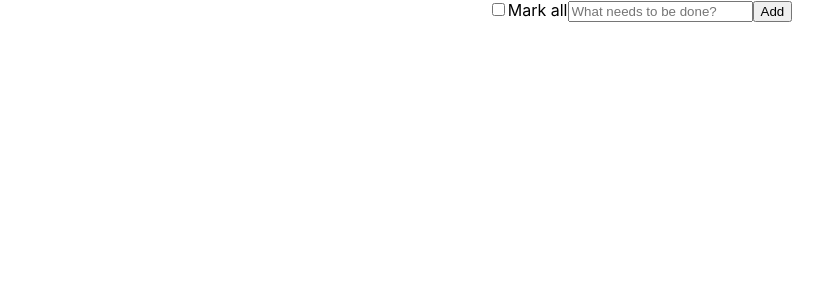
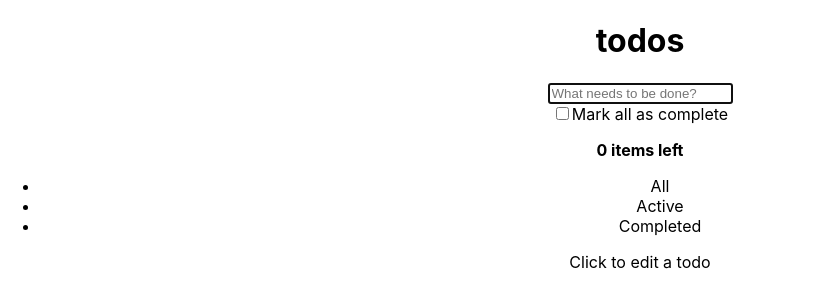
Before and after one commit to ozlemezgi/todo-app, a React (Create React App) app: page / in a window 1280 px wide. Shown: the top 308 px of the page, without its empty margins (0-832 px from the left). Built offline with nearby package versions, Linux system fonts and the light colour scheme.

Commit message:
html kısımları task'ta istenilen biçime getirildi

```diff
--- a/src/components/Todo/Footer/index.js
+++ b/src/components/Todo/Footer/index.js
@@ -3,7 +3,11 @@ import React from 'react'
 function Footer() {
   return (
     <div>
-
+    <footer class="info">
+	    <p>Click to edit a todo</p>
+	    {/* <p>Created by <a href="https://d12n.me/">Dmitry Sharabin</a></p>
+	    <p>Part of <a href="http://todomvc.com">TodoMVC</a></p> */}
+    </footer>
     </div>
   )
 }
--- a/src/components/Todo/Header/index.js
+++ b/src/components/Todo/Header/index.js
@@ -3,16 +3,22 @@ import { useState ,useEffect } from 'react';
 
 function Header({addToDo ,toDos}) {
 
-    const [form , setForm] = useState({task:""});
+    const initialFormValues = {task:"" ,toDoActive: true}
+    const [form , setForm] = useState(initialFormValues);
 
 //kayıt olduktan sonra input barın sıfırlanması
     useEffect(() =>{
-        setForm({task:""})
+        setForm(initialFormValues)
     },[toDos])
+
+
+    useEffect(() => {
+        setForm(initialFormValues)
+    }, [])
 
  //Inputa değer girme
     const onChangeInput = (e) => {
-        setForm({...form ,[e.target.name]:e.target.value})
+        setForm({...form ,[e.target.name]:e.target.value, toDoActive: true})
     }
 
  //Butonun çalışması
@@ -25,32 +31,26 @@ function Header({addToDo ,toDos}) {
         }
 
         addToDo([...toDos ,form]);
-
     }
 
     return (
+        <header className='header'>
+            <h1>todos</h1>
                 <form onSubmit={onSubmit}>
                      <div>
-
-        {/* Check Box */}
-        <input className="toggle-all" type="checkbox" />
-                <label htmlFor="toggle-all">
-                    Mark all
-                </label>
-
 {/* Input */}
                         <input
                         name="task"
+                        className="new-todo"
                         onChange={onChangeInput}
                         value={form.task}
-        placeholder='What needs to be done?'></input>
-
-        {/* daha sonra bunu inputta enter'a basıldığında çalışacak hale getir! */}
-        <button >Add</button>
-
+                        placeholder='What needs to be done?'
+                        autoFocus
+                        ></input>
 
                     </div>
                 </form>
+            </header>
     );
 }
 
--- a/src/components/Todo/List/index.js
+++ b/src/components/Todo/List/index.js
@@ -1,29 +1,61 @@
 import React from 'react'
 
 function List({toDos}) {
+
   return (
-    <div>
-       <ul>
+  <div>
+      <section>
+        <input className="toggle-all" type="checkbox" />
+				<label htmlFor="toggle-all" >Mark all as complete</label>
 
+        <ul className='todo-list'>
+          {toDos.map((toDo, i) => (
+            <li key={i}>
+            <div className="view" >
 
+{/* Checkbox */}
+              <input property="done" className="toggle" type="checkbox" />
+{/* toDos */}
+              <label>{toDo.task}</label>
+{/* x */}
+            <button className="destroy" mv-action="delete(todo)">x</button>
 
-       {toDos.map((toDo, i) => (
-          <li key={i}>
-            {/* Checkbox */}
-            <input property="done" className="toggle" type="checkbox" />
-            {/* toDos */}
-            {toDo.task}
-            {/* x butonu */}
-            <button className="destroy" mv-action="delete(todo)">X</button>
+            </div>
           </li>
-        ))}
+          ))}
+        </ul>
+      </section>
 
+<footer className="footer">
 
+  {/* <!-- This should be `0 items left` by default --> */}
+		<span class="todo-count">
+			<strong mv-value="todoLeft">0 items left</strong>
+		</span>
 
+		<ul class="filters">
+			<li>
+				<a class="[if(activeFilter = 'all', 'selected')]"
+					mv-action="set(activeFilter, 'all')">All</a>
+			</li>
+			<li>
+				<a class="[if(activeFilter = 'active', 'selected')]"
+					mv-action="set(activeFilter, 'active')">Active</a>
+			</li>
+			<li>
+				<a class="[if(activeFilter = 'completed', 'selected')]"
+					mv-action="set(activeFilter, 'completed')">Completed</a>
+			</li>
+		</ul>
+		{/* <!-- Hidden if no completed items are left ↓ --> */}
+		<button hidden="[todoDone = 0]"
+				  class="clear-completed"
+				  mv-action="delete(todo where done)">
+			Clear completed
+		</button>
+</footer>
+</div>
 
-
-       </ul>
-    </div>
   )
 }
 
--- a/src/components/Todo/index.js
+++ b/src/components/Todo/index.js
@@ -19,7 +19,7 @@ useEffect(()=>{
   return (
     <div>
         <Header addToDo={setToDos} toDos={toDos}/>
-        <List toDos={toDos} />
+        <List toDos={toDos}/>
         <Footer/>
     </div>
   )
```
Lines whose indentation alone changed are shown as unchanged.
